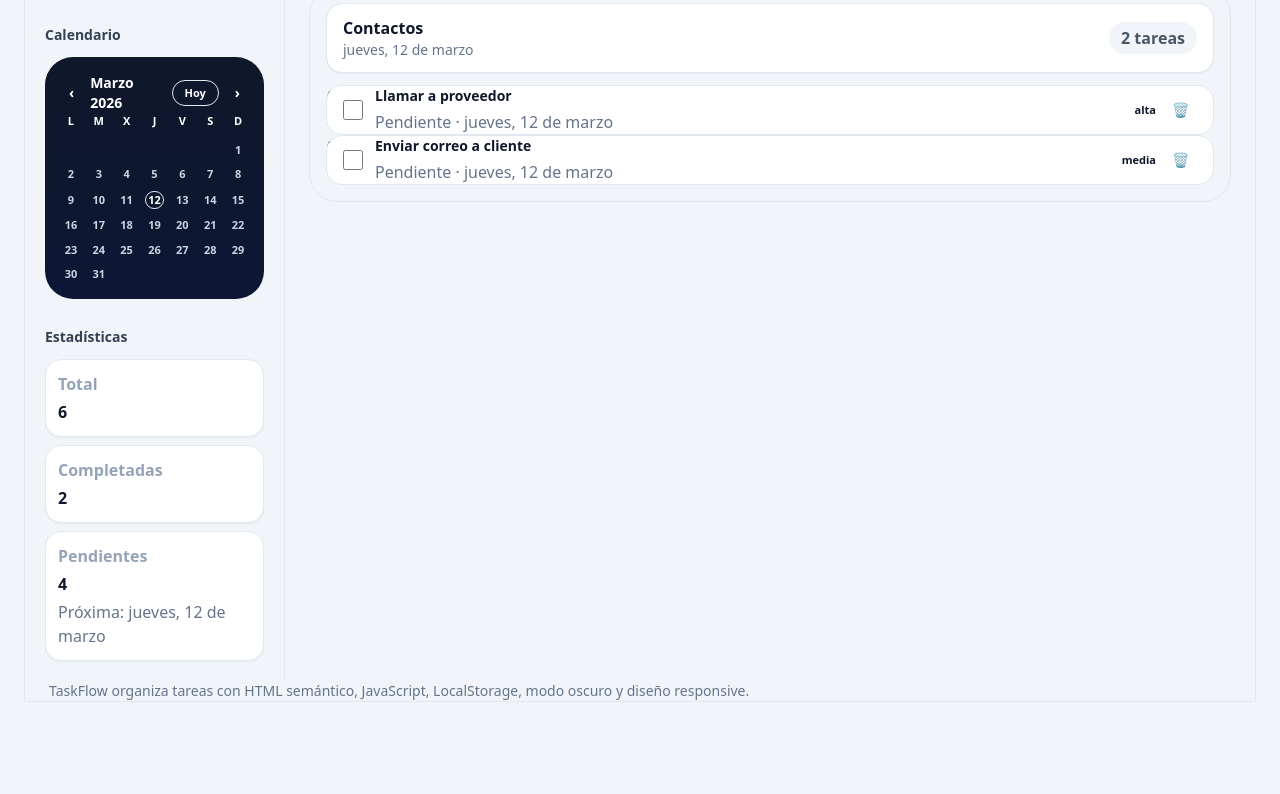
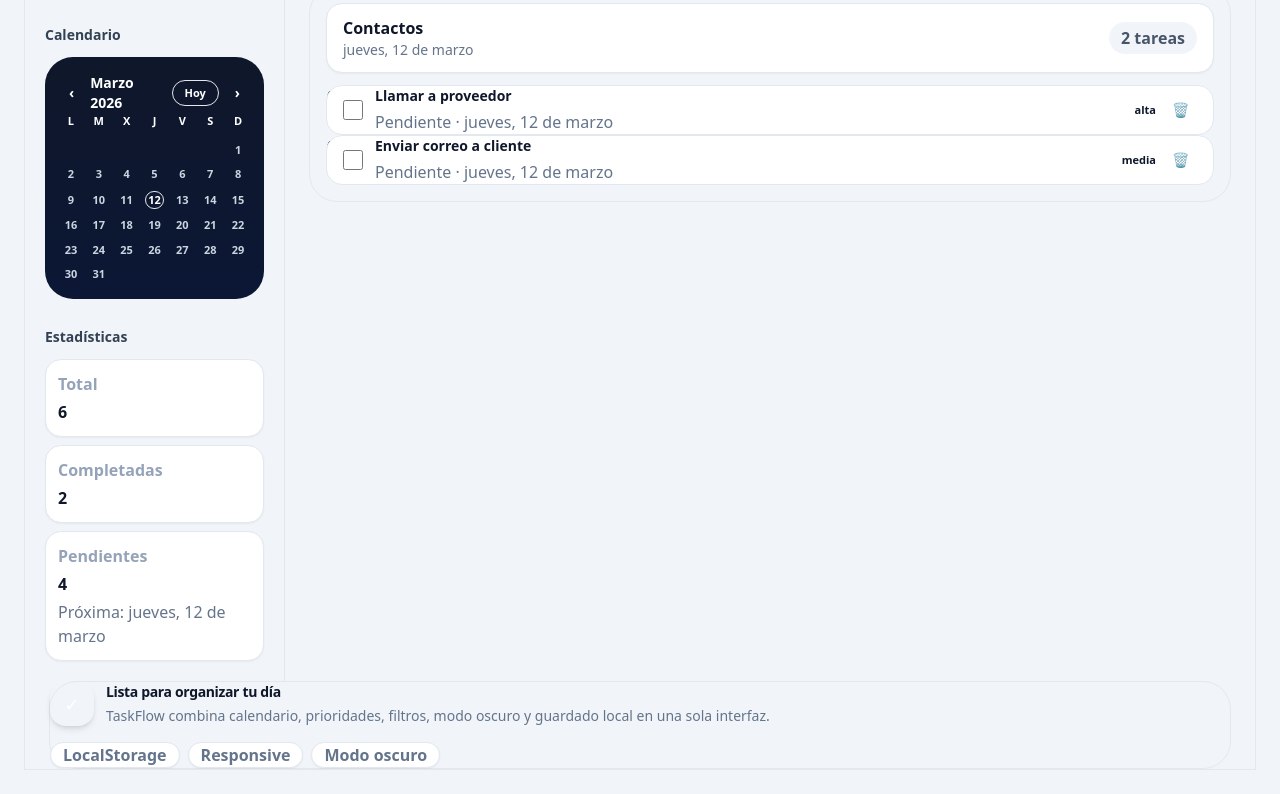
Before and after one commit to AdriSantosVera/taskflow-project, a website: page automation-ai-dashboard/apps/taskflow-registro/index.html in a window 1280 px wide. Shown: the part 559-1353 px from the top of the page. Before the commit the page ends 1285 px from the top, so only its background shows below. Drawn offline with Linux system fonts and the light colour scheme.

Commit message:
feat: improve taskflow registro ui and task flow

```diff
--- a/automation-ai-dashboard/apps/taskflow-registro/index.html
+++ b/automation-ai-dashboard/apps/taskflow-registro/index.html
@@ -229,8 +229,26 @@
         </section>
       </main>
 
-      <footer class="border-t border-slate-200/80 bg-white/60 px-6 py-4 text-sm text-slate-500 backdrop-blur dark:border-slate-800 dark:bg-slate-900/60 dark:text-slate-400">
-        TaskFlow organiza tareas con HTML semántico, JavaScript, LocalStorage, modo oscuro y diseño responsive.
+      <footer class="border-t border-slate-200/80 bg-[linear-gradient(180deg,rgba(255,255,255,0.4)_0%,rgba(241,245,249,0.9)_100%)] px-6 py-5 backdrop-blur dark:border-slate-800 dark:bg-slate-900/60">
+        <div class="flex flex-col gap-4 rounded-[28px] border border-white/70 bg-white/80 px-5 py-4 shadow-[0_16px_40px_rgba(15,23,42,0.08)] dark:border-slate-800 dark:bg-slate-950/70 lg:flex-row lg:items-center lg:justify-between">
+          <div class="flex items-start gap-3">
+            <div class="flex h-11 w-11 shrink-0 items-center justify-center rounded-2xl bg-[linear-gradient(135deg,#0f172a_0%,#1d4ed8_100%)] text-lg text-white shadow-md">
+              ✓
+            </div>
+            <div>
+              <p class="text-sm font-black tracking-tight text-slate-900 dark:text-slate-100">Lista para organizar tu día</p>
+              <p class="mt-1 text-sm text-slate-500 dark:text-slate-400">
+                TaskFlow combina calendario, prioridades, filtros, modo oscuro y guardado local en una sola interfaz.
+              </p>
+            </div>
+          </div>
+
+          <div class="flex flex-wrap gap-2">
+            <span class="rounded-full border border-slate-200 bg-white px-3 py-1.5 text-xs font-bold uppercase tracking-[0.16em] text-slate-500 shadow-sm dark:border-slate-700 dark:bg-slate-900 dark:text-slate-300">LocalStorage</span>
+            <span class="rounded-full border border-slate-200 bg-white px-3 py-1.5 text-xs font-bold uppercase tracking-[0.16em] text-slate-500 shadow-sm dark:border-slate-700 dark:bg-slate-900 dark:text-slate-300">Responsive</span>
+            <span class="rounded-full border border-slate-200 bg-white px-3 py-1.5 text-xs font-bold uppercase tracking-[0.16em] text-slate-500 shadow-sm dark:border-slate-700 dark:bg-slate-900 dark:text-slate-300">Modo oscuro</span>
+          </div>
+        </div>
       </footer>
 
     </div>
```
